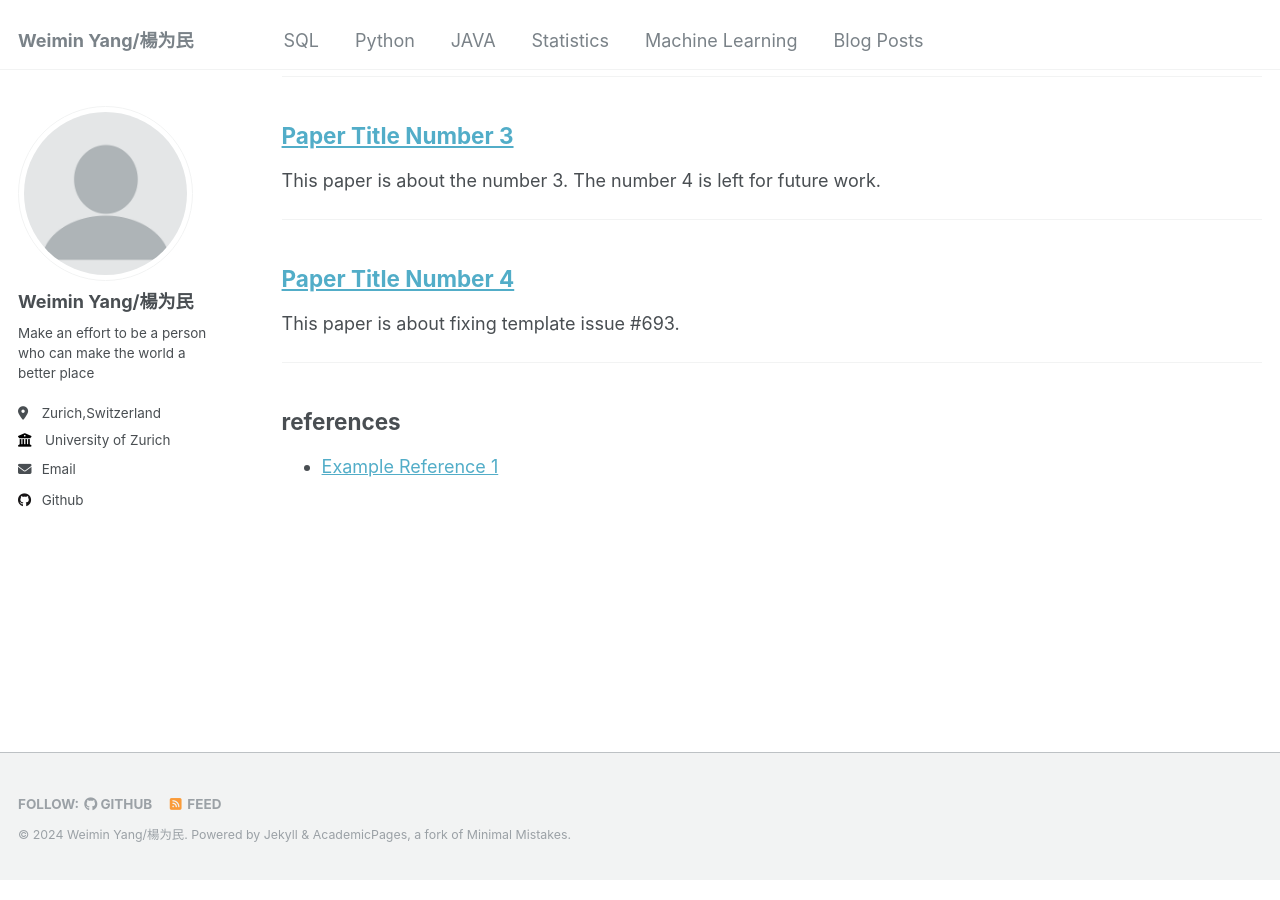
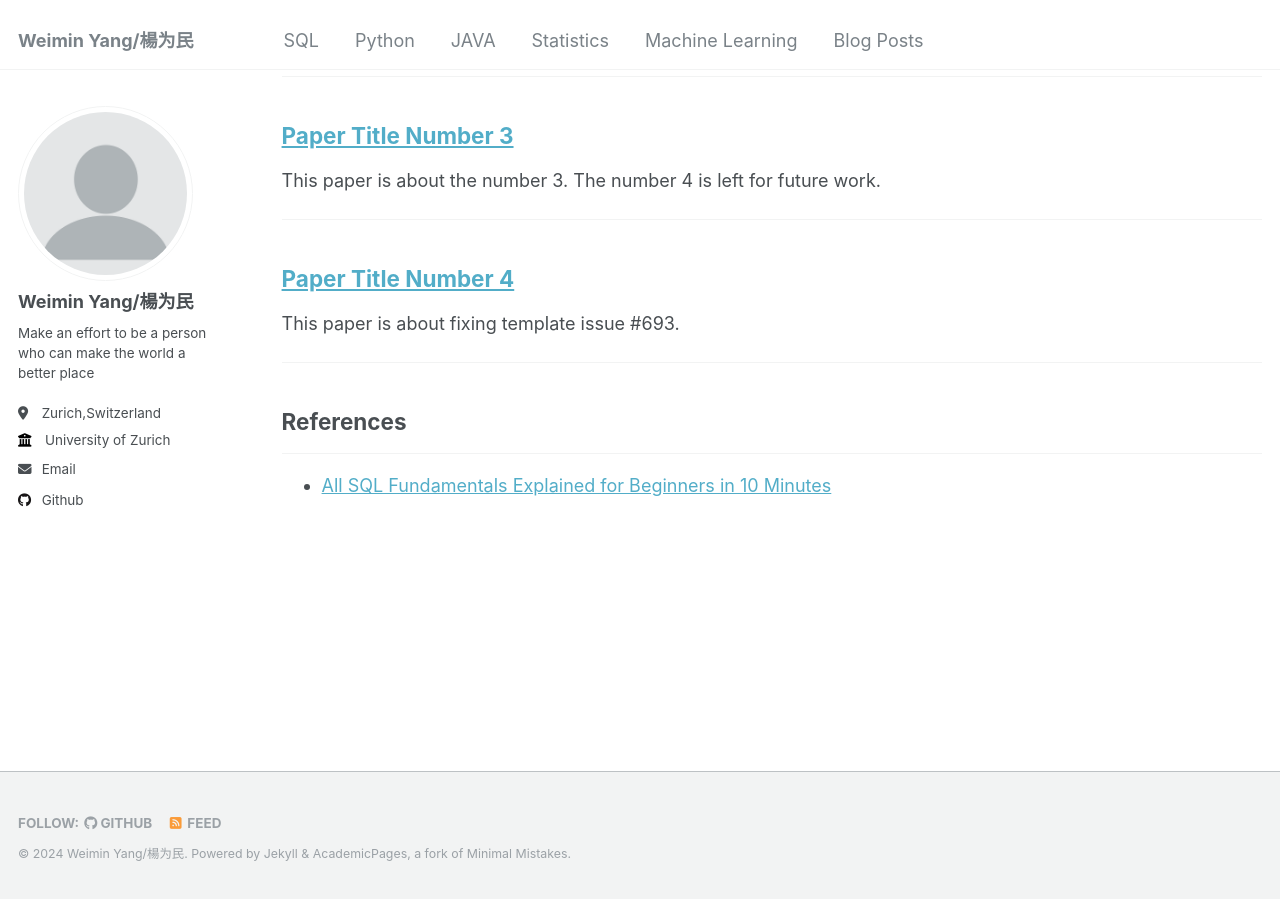
Before and after one commit to weimin3/weimin3.github-io, a Jekyll site: the page built from _pages/SQL.html, in a window 1280 px wide and 900 px high, scrolled down 805 px. Built offline with Jekyll 4.4.1, drawn with Linux system fonts in a browser that asks for light colours.

Commit message:
Update SQL.html

```diff
--- a/_pages/SQL.html
+++ b/_pages/SQL.html
@@ -21,9 +21,10 @@ author_profile: true
 
 <!-- 参考文献部分 -->
 <section class="references">
-  <h2>references</h2>
+  <h2>References</h2>
+  <hr class="references-divider" />
   <ul>
-    <li><a href="https://medium.com/@learnwithwhiteboard_digest/all-sql-fundamentals-explained-for-beginners-in-10-minutes-e33875bf772a">Example Reference 1</a></li>
+    <li><a href="https://medium.com/@learnwithwhiteboard_digest/all-sql-fundamentals-explained-for-beginners-in-10-minutes-e33875bf772a">All SQL Fundamentals Explained for Beginners in 10 Minutes</a></li>
 
   </ul>
 </section>
```
